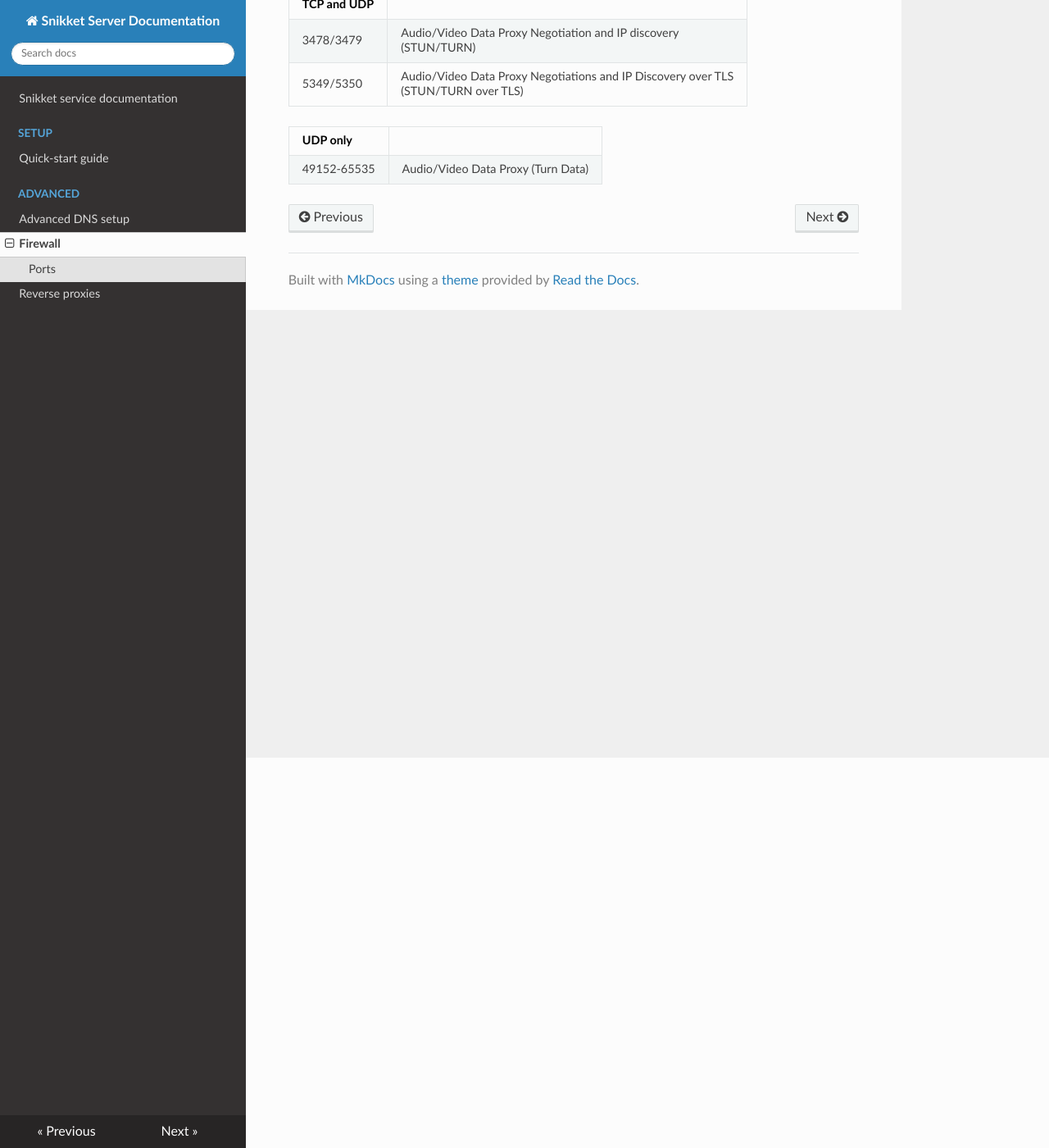
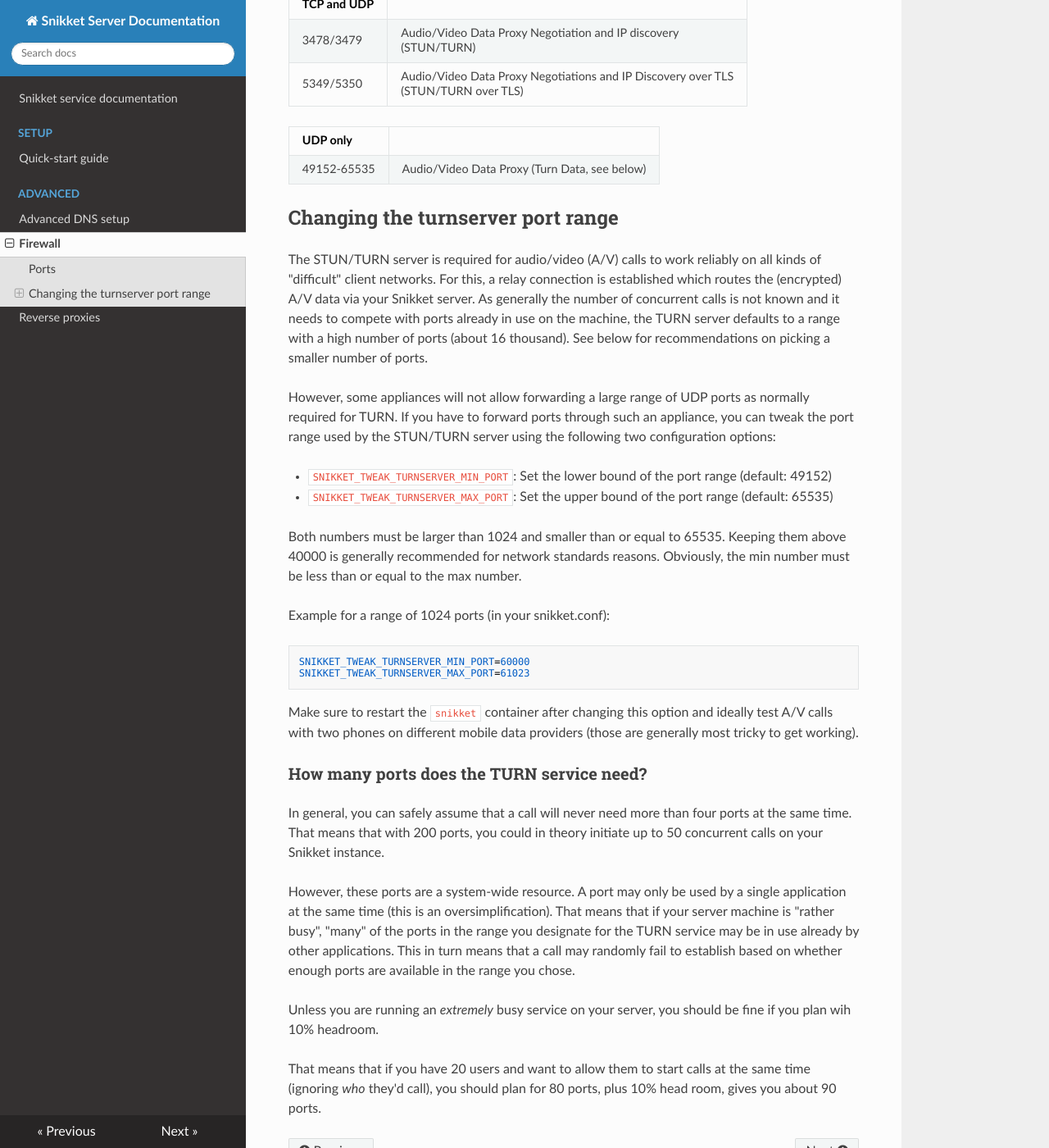
Before and after one commit to snikket-im/snikket-server, an MkDocs documentation site: the page built from docs/advanced/firewall.md, in a window 1280 px wide and 1400 px high, scrolled down 476 px. Shown: the whole window at 82% size. Built offline with MkDocs 1.6.1, drawn with Linux system fonts in a browser that asks for light colours; nearby versions of some CDN libraries.

Commit message:
Make TURN server port range configurable
Fixes #32; see there and in the text for details and rationale.

````diff
--- a/docs/advanced/firewall.md
+++ b/docs/advanced/firewall.md
@@ -21,6 +21,37 @@
  | 5349/5350     | Audio/Video Data Proxy Negotiations and IP Discovery over TLS <br /> (STUN/TURN over TLS) |
 
 
- |**UDP only**   |                                                                                    |
- | :------------ | :----------------------------------------------------------------------------------|
- | 49152-65535   | Audio/Video Data Proxy (Turn Data)                                                 |
+ |**UDP only**  |                                                                                    |
+ | :----------- | :----------------------------------------------------------------------------------|
+ | 49152-65535  | Audio/Video Data Proxy (Turn Data, see below)                                      |
+
+
+## Changing the turnserver port range
+
+The STUN/TURN server is required for audio/video (A/V) calls to work reliably on all kinds of "difficult" client networks. For this, a relay connection is established which routes the (encrypted) A/V data via your Snikket server. As generally the number of concurrent calls is not known and it needs to compete with ports already in use on the machine, the TURN server defaults to a range with a high number of ports (about 16 thousand). See below for recommendations on picking a smaller number of ports.
+
+However, some appliances will not allow forwarding a large range of UDP ports as normally required for TURN. If you have to forward ports through such an appliance, you can tweak the port range used by the STUN/TURN server using the following two configuration options:
+
+* `SNIKKET_TWEAK_TURNSERVER_MIN_PORT`: Set the lower bound of the port range (default: 49152)
+* `SNIKKET_TWEAK_TURNSERVER_MAX_PORT`: Set the upper bound of the port range (default: 65535)
+
+Both numbers must be larger than 1024 and smaller than or equal to 65535. Keeping them above 40000 is generally recommended for network standards reasons. Obviously, the min number must be less than or equal to the max number.
+
+Example for a range of 1024 ports (in your snikket.conf):
+
+```
+SNIKKET_TWEAK_TURNSERVER_MIN_PORT=60000
+SNIKKET_TWEAK_TURNSERVER_MAX_PORT=61023
+```
+
+Make sure to restart the `snikket` container after changing this option and ideally test A/V calls with two phones on different mobile data providers (those are generally most tricky to get working).
+
+### How many ports does the TURN service need?
+
+In general, you can safely assume that a call will never need more than four ports at the same time. That means that with 200 ports, you could in theory initiate up to 50 concurrent calls on your Snikket instance.
+
+However, these ports are a system-wide resource. A port may only be used by a single application at the same time (this is an oversimplification). That means that if your server machine is "rather busy", "many" of the ports in the range you designate for the TURN service may be in use already by other applications. This in turn means that a call may randomly fail to establish based on whether enough ports are available in the range you chose.
+
+Unless you are running an *extremely* busy service on your server, you should be fine if you plan wih 10% headroom. <!-- I checked how many "high ports" (5 digits) were open on the search.jabber.network xmppd at a random point in time, and they were just 800. Given that the high port range has 50k ports and that most users are not going to run a busy service as that, it should be fine. -->
+
+That means that if you have 20 users and want to allow them to start calls at the same time (ignoring *who* they'd call), you should plan for 80 ports, plus 10% head room, gives you about 90 ports.
````
Also changed, not shown: 2 other files.
